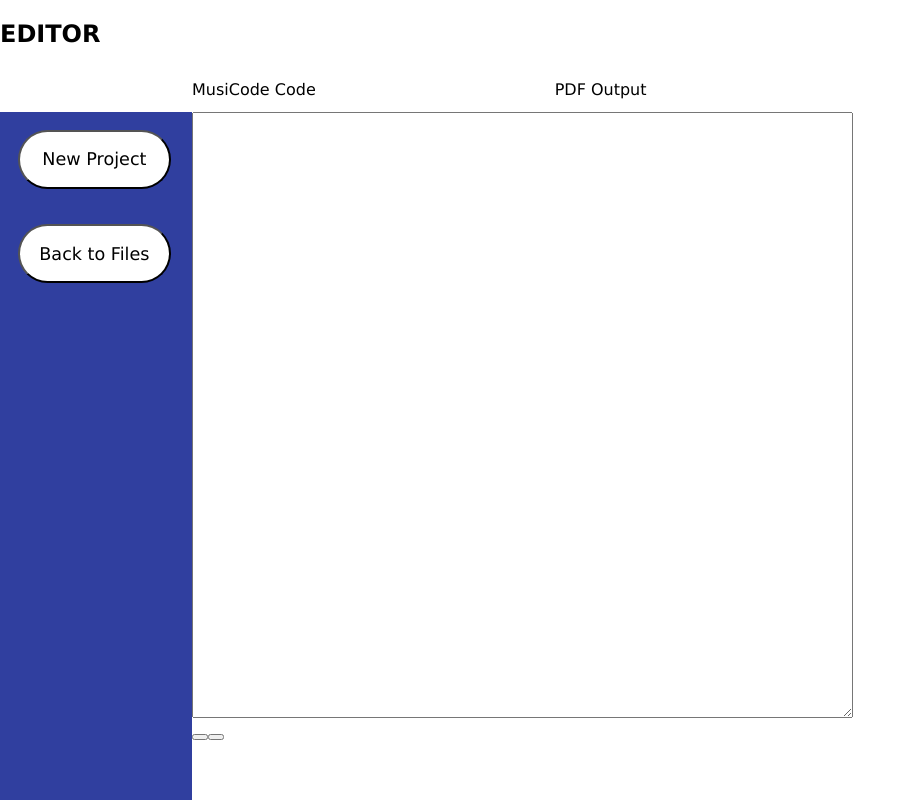
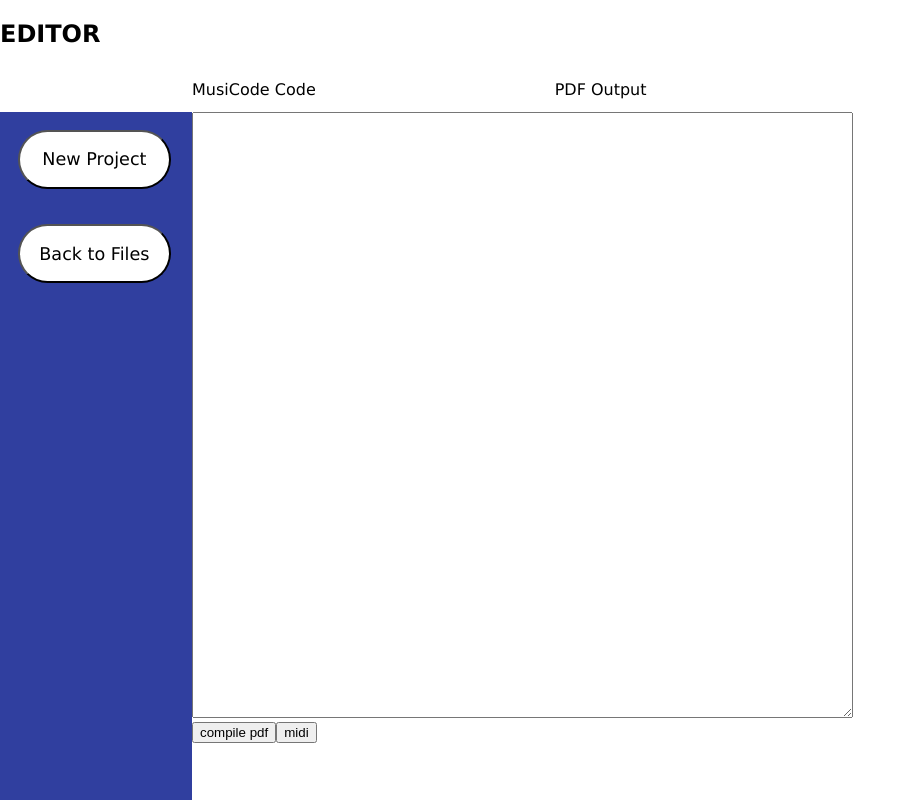
Before and after one commit to rhipsalis-paradoxa/studious-couscous, a React (Create React App) app: page /#/editor in a window 1280 px wide. Shown: the whole page, without its empty margins (0-916 px from the left). Built offline with nearby package versions, Linux system fonts and the light colour scheme.

Commit message:
button text added babygit add .git add .git add .git add .git add .

```diff
--- a/src/pages/editor.tsx
+++ b/src/pages/editor.tsx
@@ -26,8 +26,8 @@ const Editor = () => {
                 name="userInput"
                 rows={40} cols={80}
             />
-            <button name="PDFbutton" type="submit" value="Compile to PDF" />
-            <button name="MIDIbutton" type="submit" value="Compile to MIDI" />
+            <button name="PDFbutton" type="submit" value="Compile to PDF"> compile pdf </button>
+            <button name="MIDIbutton" type="submit" value="Compile to MIDI"> midi </button>
         </form>
         </div>
     );
```
